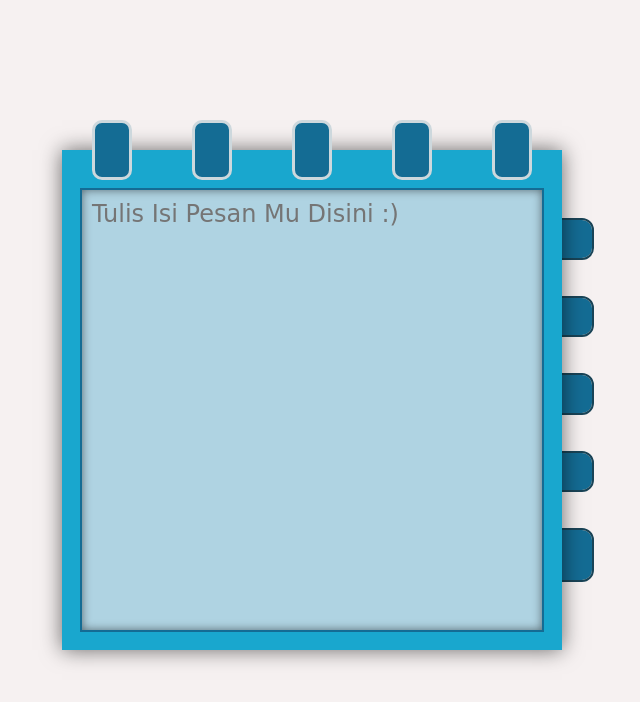
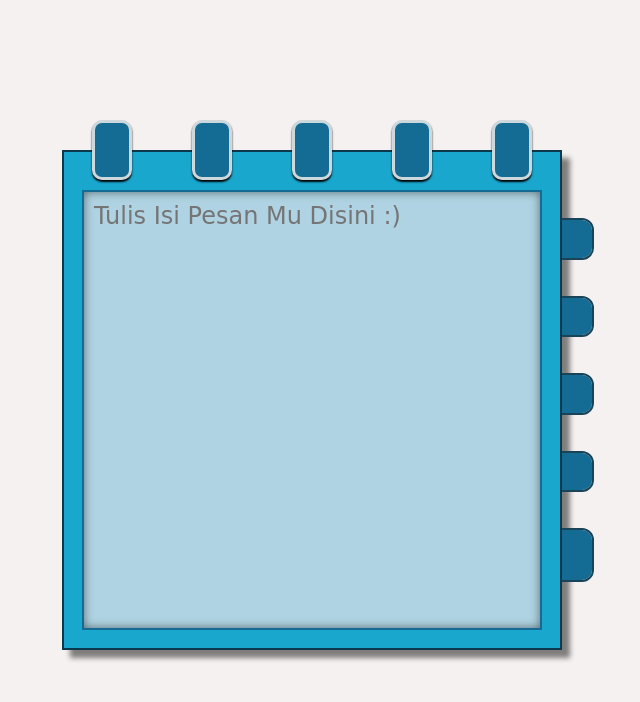
Before and after one commit to VinnNervin/project-Notes, a plain HTML site: page index.html in a window 1280 px wide. Shown: the whole page, without its empty margins (328-968 px from the left). Drawn offline with Linux system fonts and the light colour scheme.

Commit message:
edit dikit

```diff
--- a/style.css
+++ b/style.css
@@ -50,6 +50,7 @@ body {
     position: relative;
     width: 100%;
     height: 100%;
+    box-shadow: 8px 8px 5px rgba(0, 0, 0, 0.482);
 }
 
 
@@ -65,14 +66,13 @@ body {
     z-index: 3;
 }
 
-
 .head-note .head-acc {
     background-color: var(--clr04);
     border: 3px solid #cdd8dd;
     height: 60px;
     width: 40px;
     border-radius: 10px;
-    /*box-shadow: 2px 2px 2px black;*/
+    box-shadow: 0 2px 2px black;
 }
 
 
@@ -83,11 +83,16 @@ body {
     width: 100%;
     height: 100%;
     padding: 40px 20px 20px 20px;
-    box-shadow: 0px 0 20px rgba(0, 0, 0, 0.576);
     z-index: 2;
+    border: 2px solid #0c384d;
+
 }
 
-.note-01 {
+.note-01::after {
+    content: "";
+    height: 20px;
+    width: 20px;
+    background-color: red;
     z-index: 4;
 }
 
@@ -104,8 +109,6 @@ body {
     z-index: 1;
 }
 
-
-
 .note-box textarea {
     width: calc(100% - 40px);
     height: calc(100% - 60px);
@@ -116,9 +119,9 @@ body {
     border: none;
     /* background-color: var(--clr02); */
     position: absolute;
-    overflow-y:unset;
+    overflow-y: unset;
     font-family: 'Kalam', cursive;
-    box-shadow: inset 0 0 10px rgba(0,0,0,0.5);
+    box-shadow: inset 0 0 10px rgba(0, 0, 0, 0.5);
     outline: 2px solid var(--clr04);
 }
 
@@ -158,7 +161,7 @@ body {
     transition: all .4s ease-in-out;
 }
 
-.note-side .btn-save button:hover  {
+.note-side .btn-save button:hover {
     color: var(--clr01);
     transform: translateX(35px);
     transition: all .4s ease-in-out;
@@ -187,7 +190,7 @@ body {
         height: 40px;
         outline: none;
         border-radius: 10px 0 0 10px;
-        box-shadow: -2px 2px 2px rgba(0,0,0,0.3);
+        box-shadow: -2px 2px 2px rgba(0, 0, 0, 0.3);
     }
 
     .note-side .btn-note:focus {
@@ -197,16 +200,16 @@ body {
         transition: all .4s ease-in-out;
     }
 
-    .note-side .btn-save button  {
+    .note-side .btn-save button {
         color: var(--clr01);
         transform: translateX(-40px);
-}
+    }
 
     .note-side .btn-save button:hover {
         color: var(--clr04);
         background-color: var(--clr01);
         transform: translateX(-40px);
-}
+    }
 
 
 }
```
